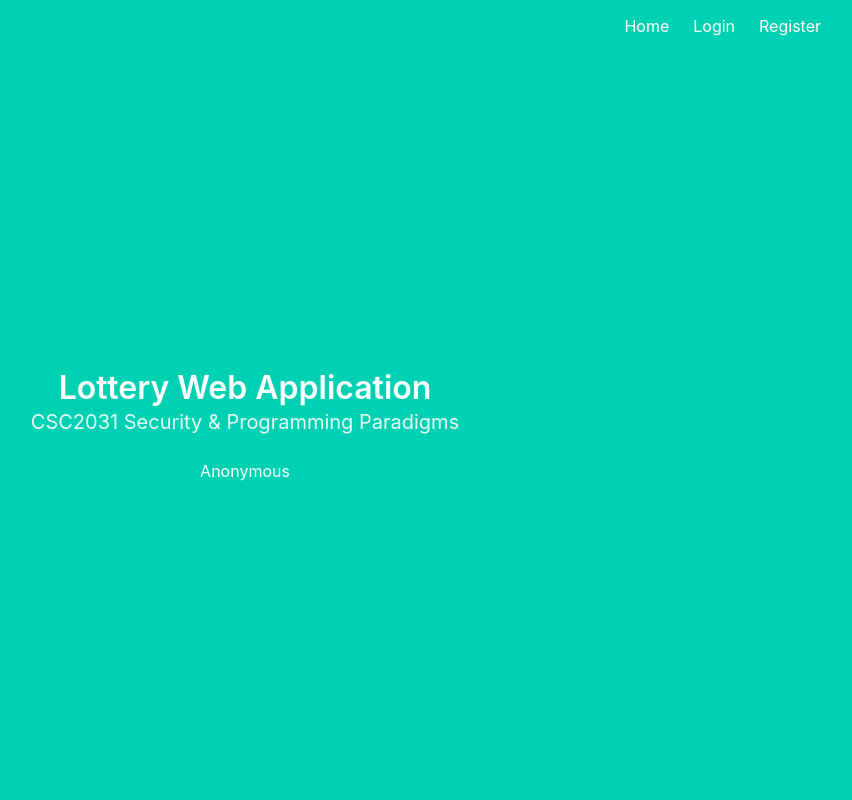
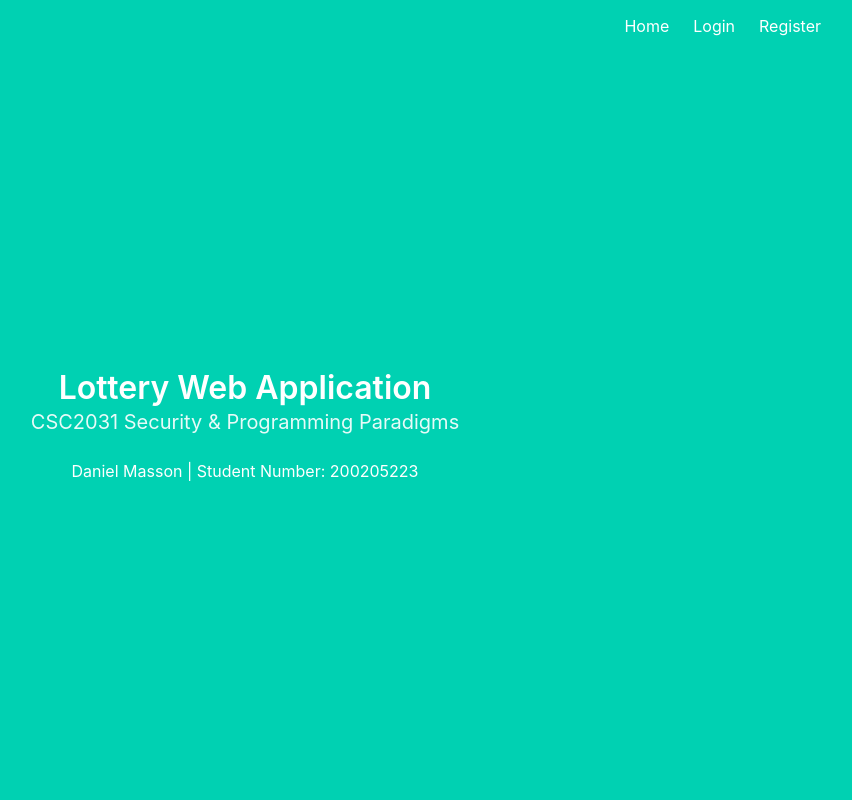
Before and after one commit to Owningle/CSC2031-Coursework1, a Flask app: page / in a window 1280 px wide. Shown: the whole page, without its empty margins (395-1247 px from the left). Run offline with Flask 2, Linux system fonts and the light colour scheme.

Commit message:
Add name and student number

```diff
--- a/templates/index.html
+++ b/templates/index.html
@@ -7,5 +7,5 @@
   CSC2031 Security & Programming Paradigms
 </h2>
 
-<p>{% if current_user.is_authenticated %} {{ current_user.firstname  + " " + current_user.lastname }} | ID: {{ current_user.id }} {% else %} Anonymous {% endif %}</p>
+<p>Daniel Masson | Student Number: 200205223</p>
 {% endblock %}
```
